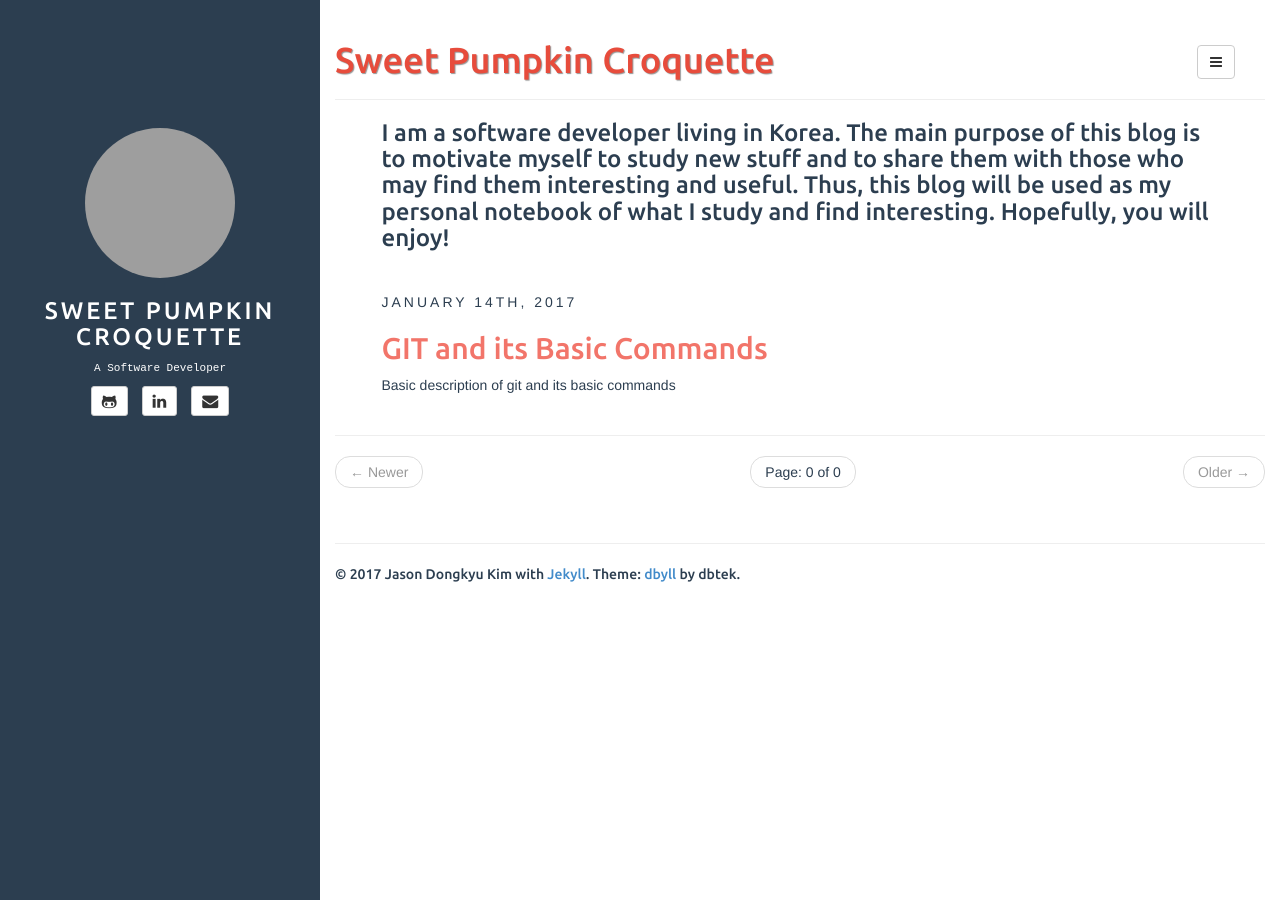
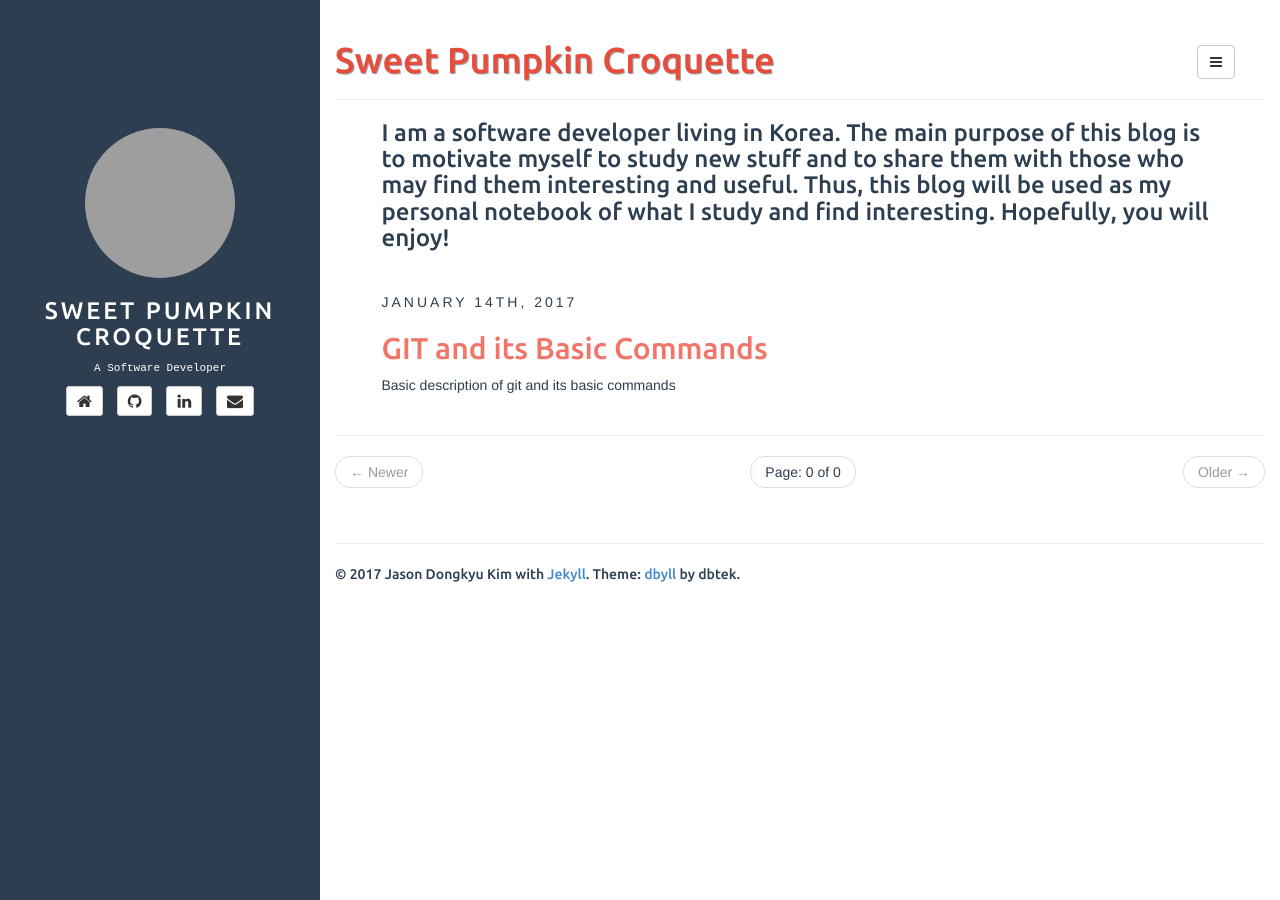
Before and after one commit to dongkyu9315/blog, a Jekyll site: the page built from index.html, in a window 1280 px wide. Built offline with Jekyll 4.4.1, drawn with Linux system fonts in a browser that asks for light colours; the list of posts is cut into pages by our own code; grey boxes are pictures that could not be loaded.

Commit message:
link to my homepage

```diff
--- a/_config.yml
+++ b/_config.yml
@@ -9,6 +9,7 @@
 author:
     name: Jason Dongkyu Kim
     email: jasonkim.softdev@gmail.com
+    homepage: jasondongkyukim.me
     github: dongkyu9315
     linkedin: dongkyu9315
     bio: A Software Developer
--- a/_includes/sidebar.html
+++ b/_includes/sidebar.html
@@ -15,10 +15,17 @@
 
 <div id="contact-list" class="text-center">
 	<ul class="list-unstyled list-inline">
+		{% if site.author.homepage %}
+		<li>
+			<a class="btn btn-default btn-sm" href="http://{{ site.author.homepage }}">
+				<i class="fa fa-home fa-lg"></i>
+			</a>
+		</li>
+		{% endif %}
 		{% if site.author.github %}
 		<li>
 			<a class="btn btn-default btn-sm" href="https://github.com/{{ site.author.github }}">
-				<i class="fa fa-github-alt fa-lg"></i>
+				<i class="fa fa-github fa-lg"></i>
 			</a>
 		</li>
 		{% endif %}
```
